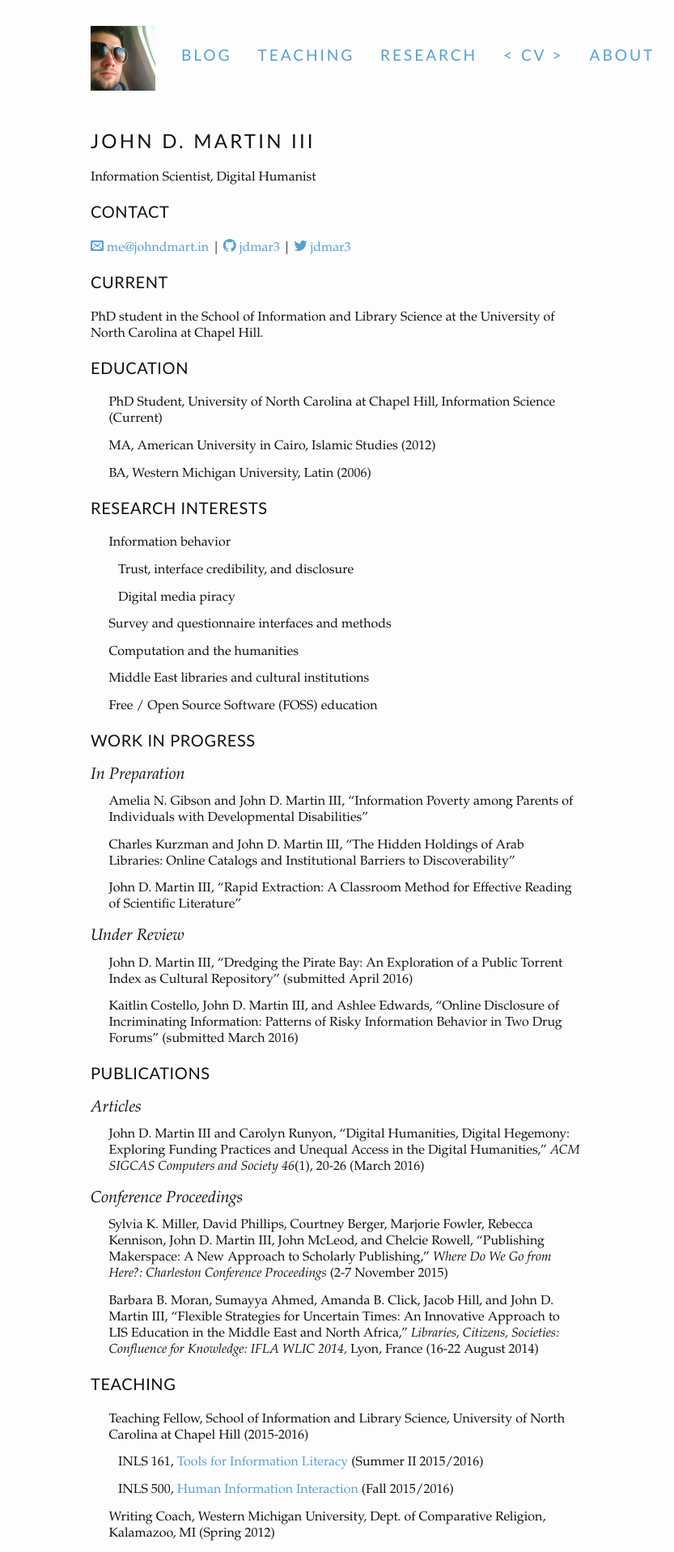
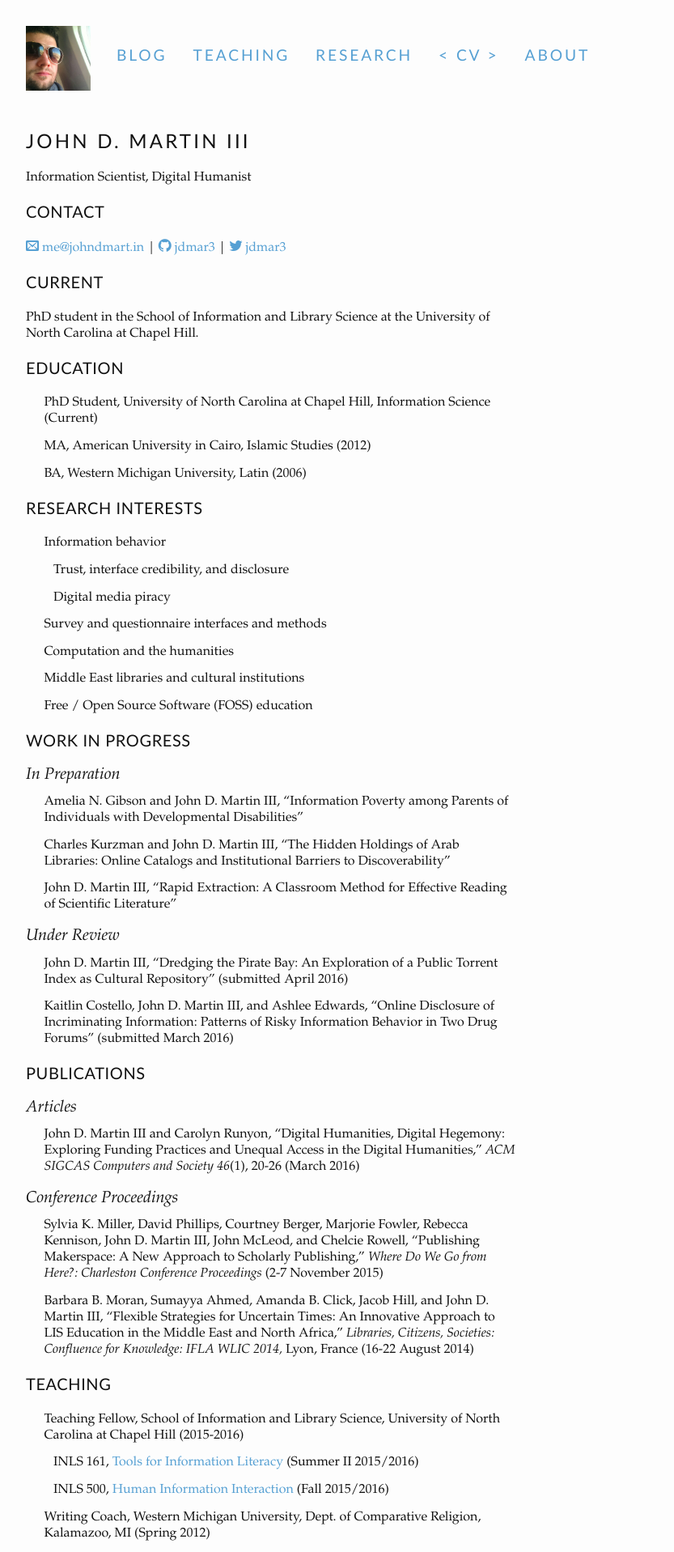
Before and after one commit to jdmar3/jdmar3.github.io, a Jekyll site: the page built from cv/index.md, in a window 1280 px wide. Shown: the top 1917 px of the page at 81% size, without its empty margins (48-881 px from the left). Built offline with Jekyll 4.4.1, drawn with Linux system fonts in a browser that asks for light colours.

Commit message:
update css and layout for header

```diff
--- a/_includes/head.html
+++ b/_includes/head.html
@@ -3,7 +3,7 @@
   <meta http-equiv="X-UA-Compatible" content="IE=edge">
   <meta name="viewport" content="width=device-width, initial-scale=1">
 
-  <title>{% if page.title %}{{ page.title }}{% else %}{{ site.title }}{% endif %}</title>
+  <title>{% if page.title %}{{ site.title }}&nbsp;|&nbsp;{{ page.title }}{% else %}{{ site.title }}{% endif %}</title>
   <meta name="description" content="{% if page.excerpt %}{{ page.excerpt | strip_html | strip_newlines | truncate: 160 }}{% else %}{{ site.description }}{% endif %}">
 
   <!-- Google Fonts loaded here depending on setting in _data/options.yml true loads font, blank does not-->
--- a/_includes/header.html
+++ b/_includes/header.html
@@ -5,9 +5,9 @@
 	{% for node in site.pages %}
 		{% unless node.nav_exclude %}
 		    {% if page.url == node.url %}
-		      <a class="active" href="{{node.url | prepend: site.baseurl}}" class="active">{{node.title}}</a>
+		      <a class="active" href="{{node.url | prepend: site.baseurl}}" class="active">{% if node.shorttitle %}{{node.shorttitle}}{% else %}{{node.title}}{% endif %}</a>
 		    {% else %}
-		      <a href="{{node.url | prepend: site.baseurl}}">{{node.title}}</a>
+		      <a href="{{node.url | prepend: site.baseurl}}">{% if node.shorttitle %}{{node.shorttitle}}{% else %}{{node.title}}{% endif %}</a>
 		    {% endif %}
 	    {% endunless %}
   	{% endfor %}
--- a/css/tufte.scss
+++ b/css/tufte.scss
@@ -83,7 +83,8 @@
 body { width: 87.5%;
        margin-left: auto;
        margin-right: auto;
-       padding-left: 12.5%;
+       //padding-left: 12.5%;
+       padding: 0% 5%; // added by JDM
        font-family: et-bembo, Palatino, "Palatino Linotype", "Palatino LT STD", "Book Antiqua", Georgia, serif;
        background-color: $bg-color;
        color: $text-color;
```
Also changed, not shown: cv/index.md (+2 -1 lines).
